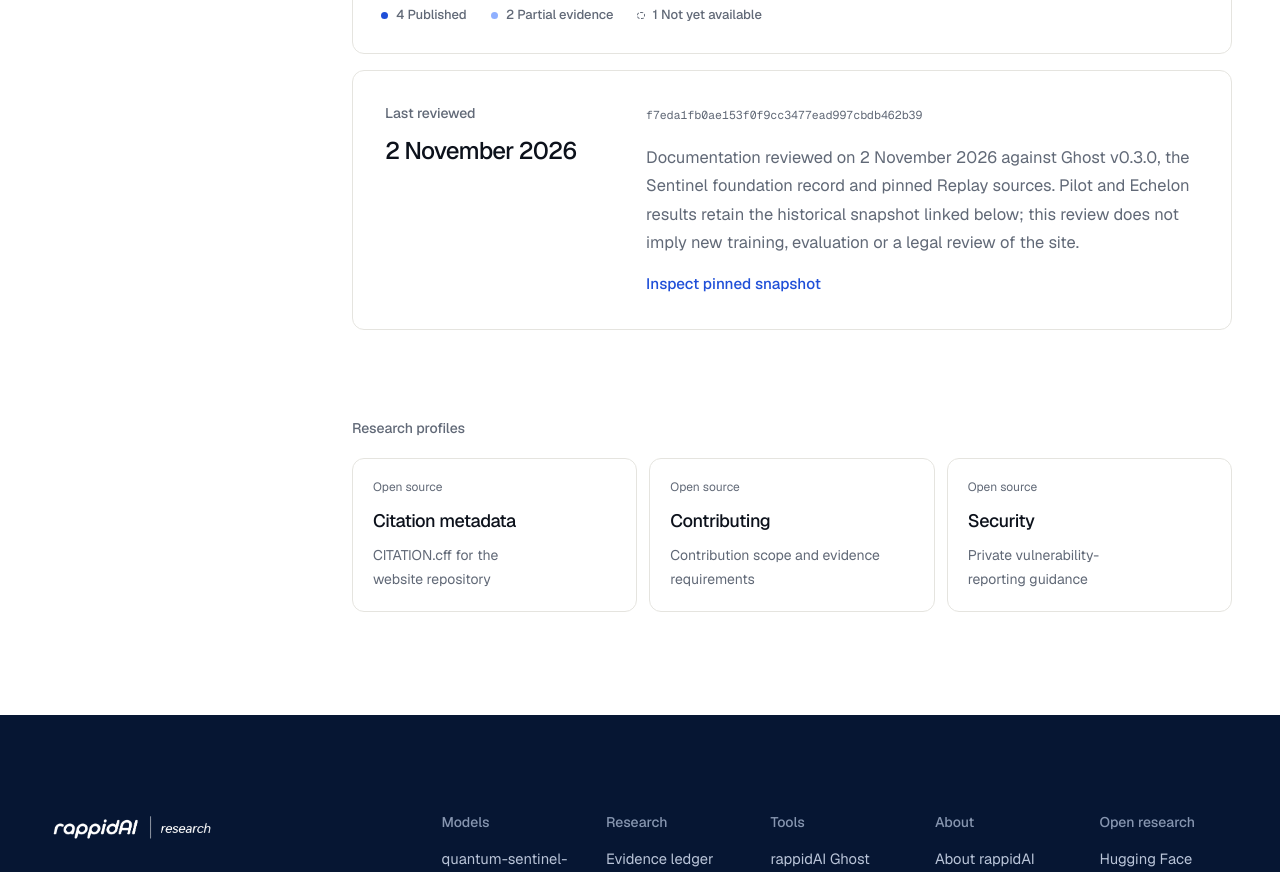
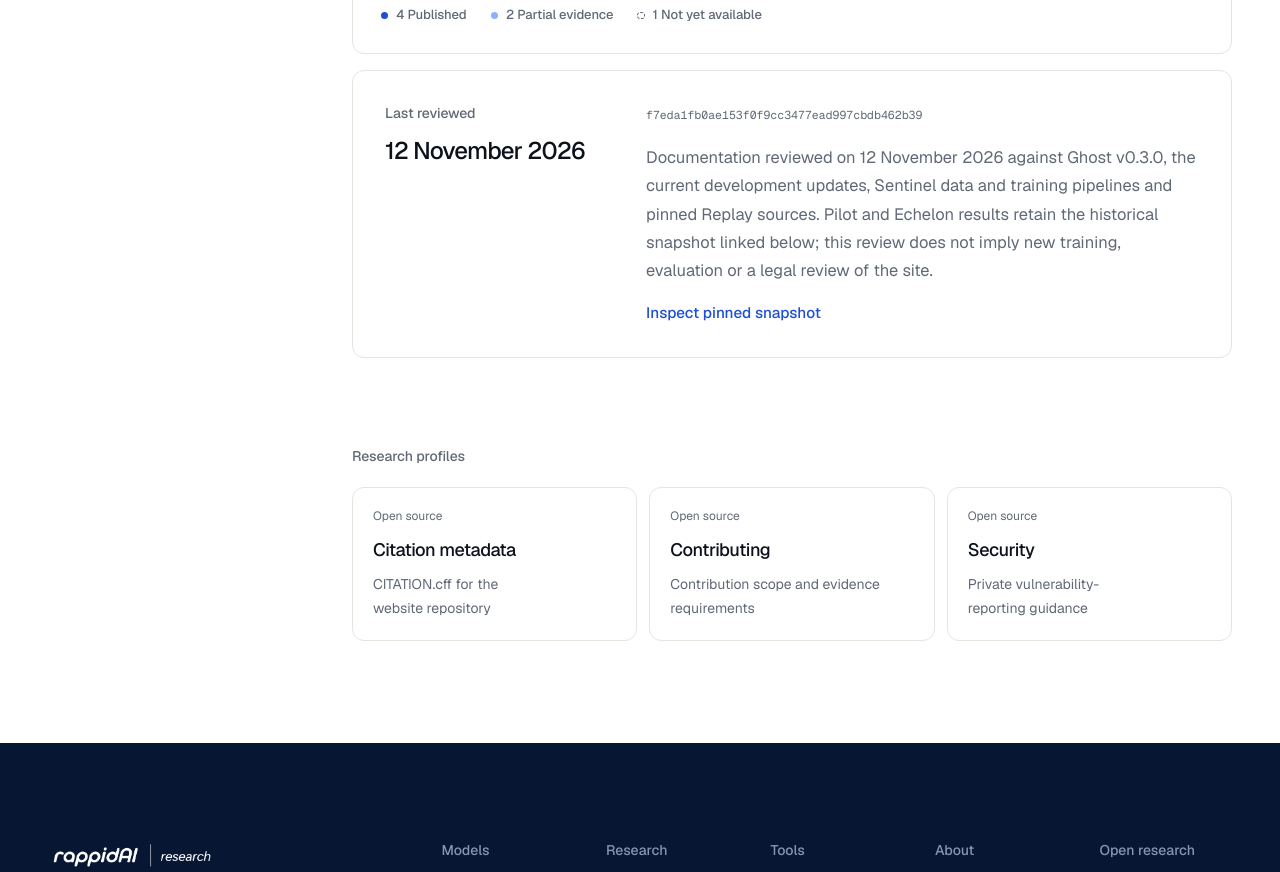
Before and after one commit to desirecikemgil/rappidai-research.com, a Next.js app: page /resources in a window 1280 px wide. Shown: the part 3300-4172 px from the top of the page. Built offline with nearby package versions, Linux system fonts and the light colour scheme.

Commit message:
Record the current documentation review separately from legal review

```diff
--- a/content/locales/de-current-review.ts
+++ b/content/locales/de-current-review.ts
@@ -39,4 +39,7 @@ export const deCurrentReviewTranslations: Readonly<Record<string, string>> = {
     "Der Statusbericht enthält weder Modellevaluation, Adapter oder Trainingslauf noch für das Training freigegebene Datenquellen oder Beispiele: Alle Garden-Beispiele warten auf eine Rechteprüfung. Vorhandene Regex-Baseline-Ergebnisse prüfen nur das Testsystem. Die öffentlichen synthetischen Fälle sind kein privater Holdout. Offline-Patch-Bewertung und Pakete für eine unabhängige Prüfung sind implementiert; es gibt jedoch weder Ergebnisse für Modell-Patches noch eine unabhängige menschliche Prüfung. Erkennungsqualität, Fehlalarmrate, Modelllatenz und VRAM-Verbrauch sind nicht gemessen.",
   "No training-approved record, model evaluation, trained adapter, private holdout or measured model-patch result.":
     "Keine für das Training freigegebenen Beispiele, keine Modellevaluation, kein trainierter Adapter, kein privater Holdout und keine gemessenen Modell-Patch-Ergebnisse.",
+  "12 November 2026": "12. November 2026",
+  "Documentation reviewed on 12 November 2026 against Ghost v0.3.0, the current development updates, Sentinel data and training pipelines and pinned Replay sources. Pilot and Echelon results retain the historical snapshot linked below; this review does not imply new training, evaluation or a legal review of the site.":
+    "Die Dokumentation wurde am 12. November 2026 mit Ghost v0.3.0, den aktuellen Entwicklungsänderungen, den Daten- und Trainingspipelines von Sentinel und fest verlinkten Replay-Quellen abgeglichen. Für Pilotmodelle und Echelon gilt weiterhin der unten verlinkte historische Belegstand. Diese Prüfung bestätigt weder neue Trainings- oder Evaluationsläufe noch eine rechtliche Prüfung der Website.",
 };
--- a/content/resources.ts
+++ b/content/resources.ts
@@ -19,12 +19,12 @@ import {
 } from "./site";
 
 export const resourceReview = {
-  isoDate: "2026-11-02",
-  label: "2 November 2026",
+  isoDate: "2026-11-12",
+  label: "12 November 2026",
   evidenceReference: "f7eda1fb0ae153f0f9cc3477ead997cbdb462b39",
   evidenceUrl: publicResearchUrls.evidenceSnapshot,
   explanation:
-    "Documentation reviewed on 2 November 2026 against Ghost v0.3.0, the Sentinel foundation record and pinned Replay sources. Pilot and Echelon results retain the historical snapshot linked below; this review does not imply new training, evaluation or a legal review of the site.",
+    "Documentation reviewed on 12 November 2026 against Ghost v0.3.0, the current development updates, Sentinel data and training pipelines and pinned Replay sources. Pilot and Echelon results retain the historical snapshot linked below; this review does not imply new training, evaluation or a legal review of the site.",
 } as const;
 
 export const resourceCards = [
```
Also changed, not shown: 1 other file (tests, documents, lock files or other folders).
